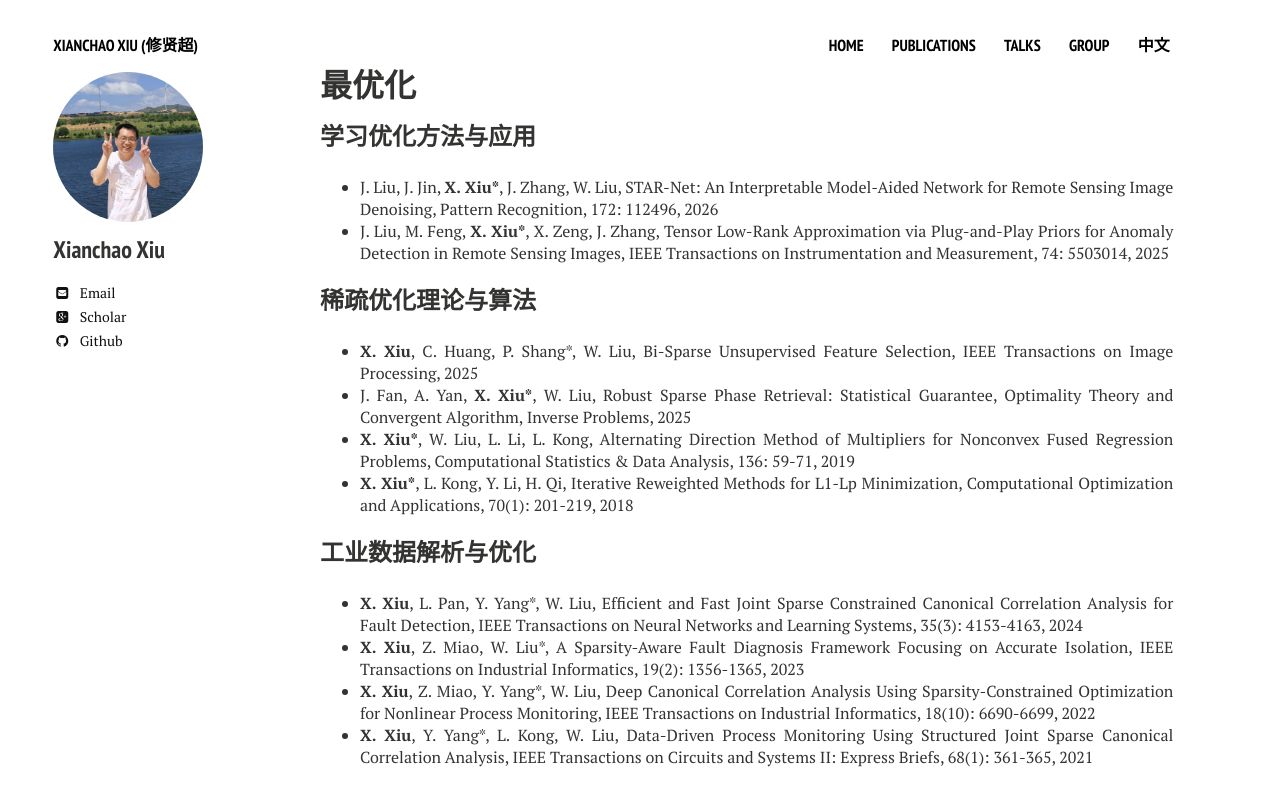
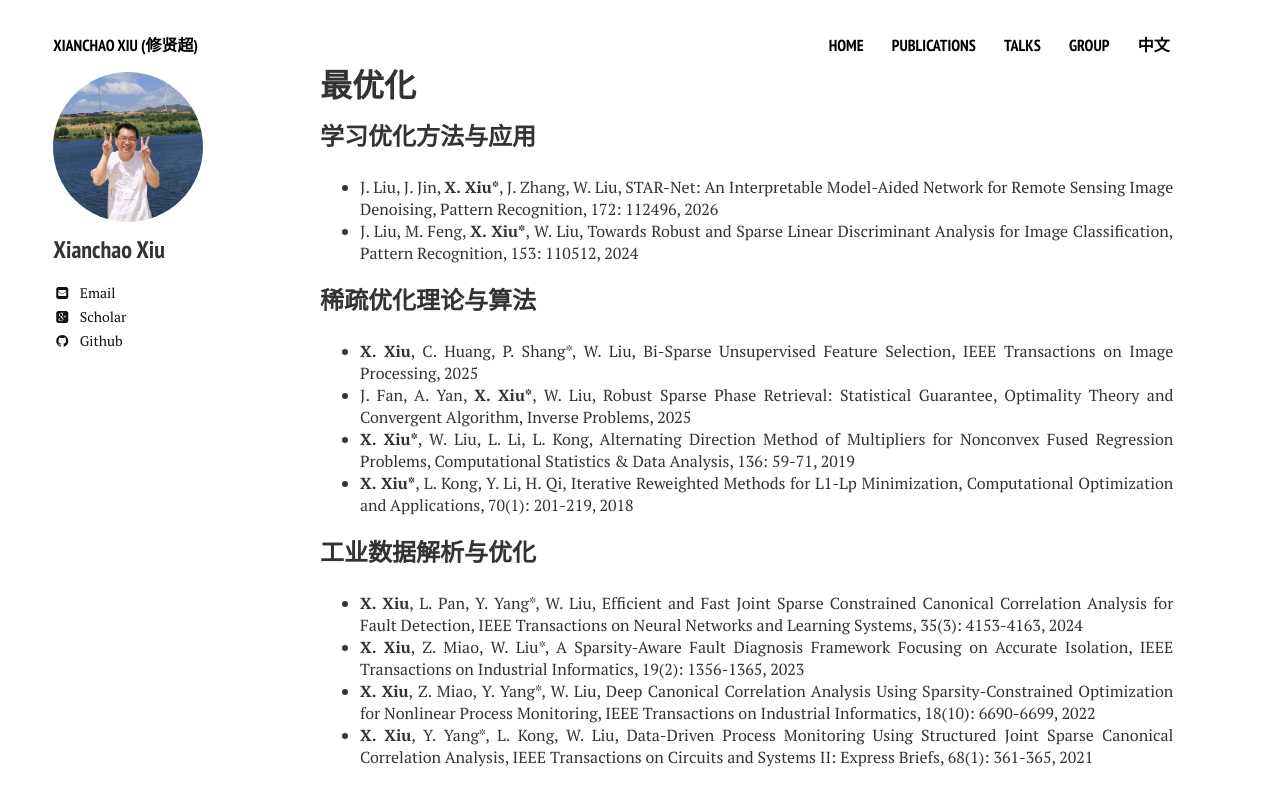
Before and after one commit to xianchaoxiu/xianchaoxiu.github.io, a Jekyll site: the page built from chinese/research/OPT/index.md, in a window 1280 px wide. Shown: the top 806 px of the page. Built offline with Jekyll 4.4.1, drawn with Linux system fonts in a browser that asks for light colours; nearby versions of some CDN libraries.

Commit message:
Update index.md

```diff
--- a/chinese/research/OPT/index.md
+++ b/chinese/research/OPT/index.md
@@ -8,7 +8,7 @@ share: false
 ### 学习优化方法与应用
 
 * J. Liu, J. Jin, <b>X. Xiu*</b>, J. Zhang, W. Liu, STAR-Net: An Interpretable Model-Aided Network for Remote Sensing Image Denoising, Pattern Recognition, 172: 112496, 2026 <br>
-* J. Liu, M. Feng, <b>X. Xiu*</b>, X. Zeng, J. Zhang, Tensor Low-Rank Approximation via Plug-and-Play Priors for Anomaly Detection in Remote Sensing Images, IEEE Transactions on Instrumentation and Measurement, 74: 5503014, 2025
+* J. Liu, M. Feng, <b>X. Xiu*</b>, W. Liu, Towards Robust and Sparse Linear Discriminant Analysis for Image Classification, Pattern Recognition, 153: 110512, 2024 <br>
 
 
 ### 稀疏优化理论与算法
```
